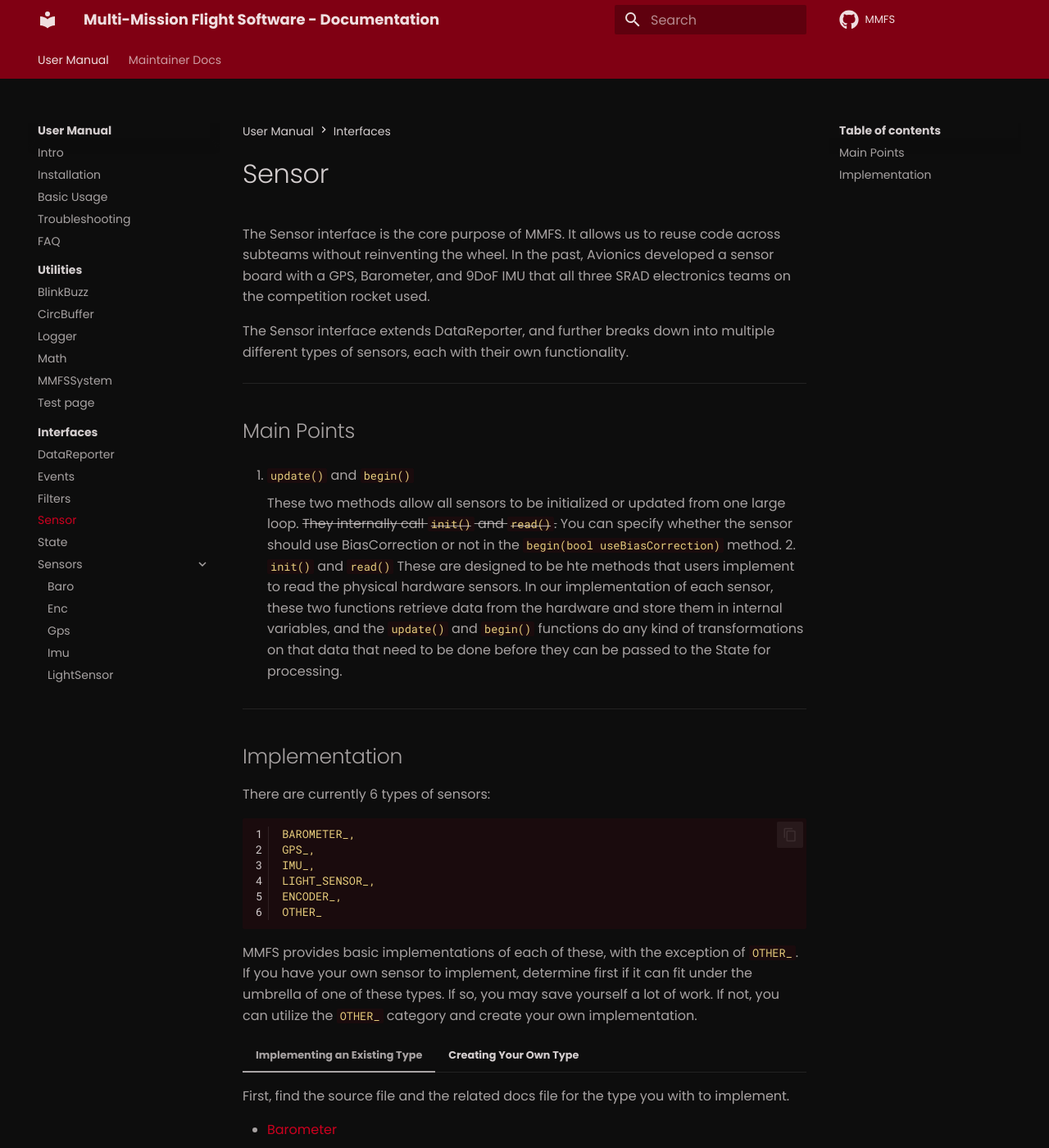
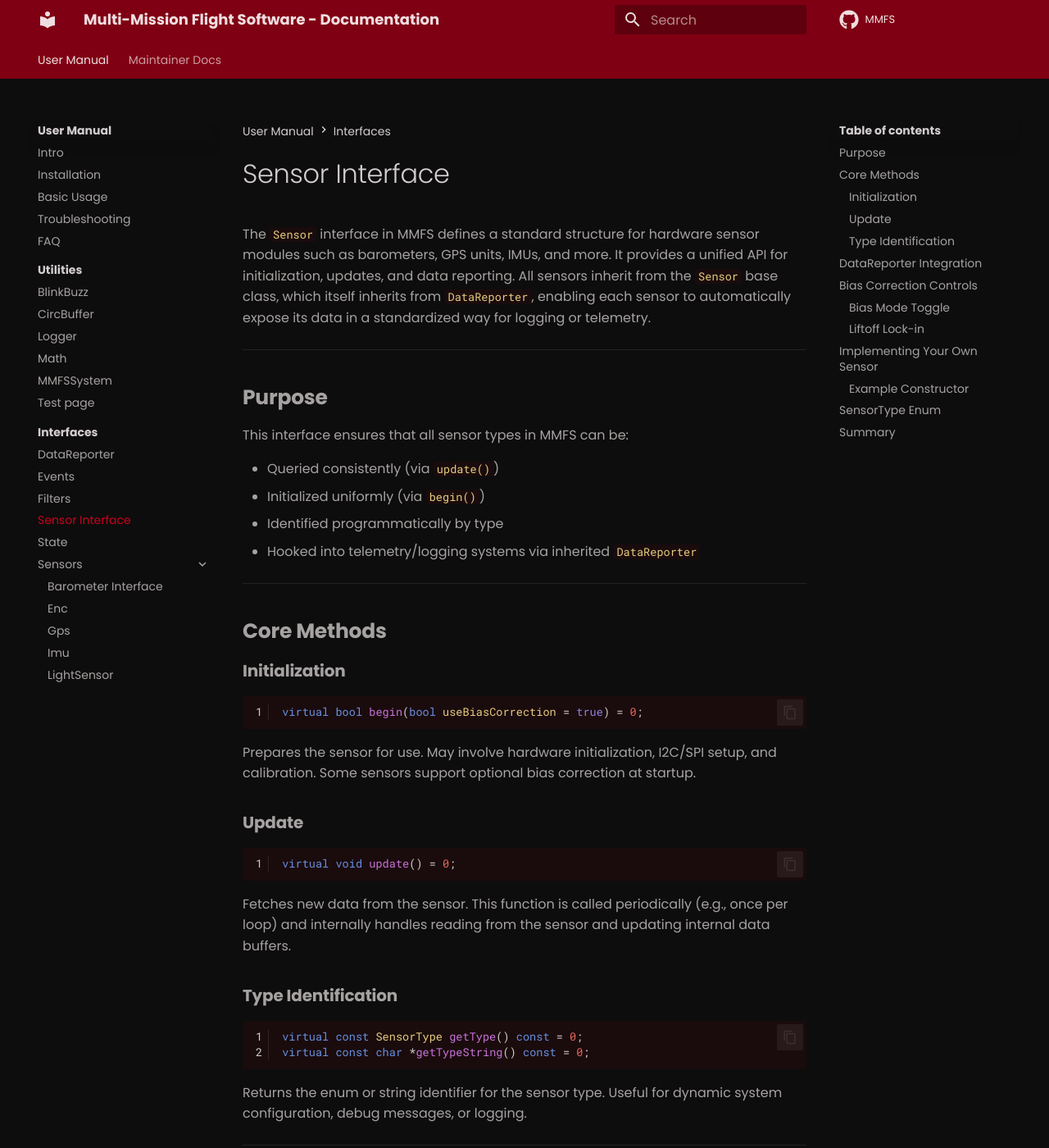
Before and after one commit to Terrapin-Rocket-Team/Multi-Mission-Flight-Software, an MkDocs documentation site: the page built from docs/docs/user-guide/ifaces/sensor.md, in a window 1280 px wide and 1400 px high. Shown: the whole window at 82% size. Built offline with MkDocs 1.6.1 and Material for MkDocs 9.7.7, drawn with Linux system fonts in a browser that asks for light colours; comment, search, counter and statistics services are not loaded; some of the changed text lies outside the part shown.

Commit message:
wrote Baro and re-wrote Sensor

````diff
--- a/docs/docs/user-guide/ifaces/sensor.md
+++ b/docs/docs/user-guide/ifaces/sensor.md
@@ -1,57 +1,142 @@
-# Sensor
+# Sensor Interface
 
-The Sensor interface is the core purpose of MMFS. It allows us to reuse code across subteams without reinventing the wheel. In the past, Avionics developed a sensor board with a GPS, Barometer, and 9DoF IMU that all three SRAD electronics teams on the competition rocket used.
-
-The Sensor interface extends DataReporter, and further  breaks down into multiple different types of sensors, each with their own functionality.
+The `Sensor` interface in MMFS defines a standard structure for hardware sensor modules such as barometers, GPS units, IMUs, and more. It provides a unified API for initialization, updates, and data reporting. All sensors inherit from the `Sensor` base class, which itself inherits from `DataReporter`, enabling each sensor to automatically expose its data in a standardized way for logging or telemetry.
 
 ---
 
-## Main Points
+## **Purpose**
 
-1. `update()` and `begin()`
+This interface ensures that all sensor types in MMFS can be:
 
-    These two methods allow all sensors to be initialized or updated from one large loop. ~~They internally call `init()` and `read()`.~~ You can specify whether the sensor should use BiasCorrection or not in the `begin(bool useBiasCorrection)` method.
-2. `init()` and `read()`
-    These are designed to be hte methods that users implement to read the physical hardware sensors. In our implementation of each sensor, these two functions retrieve data from the hardware and store them  in internal variables, and the `update()` and `begin()` functions do any kind of transformations on that data that need to be done before they can be passed to the State for processing.
+* Queried consistently (via `update()`)
+* Initialized uniformly (via `begin()`)
+* Identified programmatically by type
+* Hooked into telemetry/logging systems via inherited `DataReporter`
 
 ---
 
-## Implementation
+## **Core Methods**
 
-There are currently 6 types of sensors:
+### **Initialization**
 
-```
-BAROMETER_,
-GPS_,
-IMU_,
-LIGHT_SENSOR_,
-ENCODER_,
-OTHER_
+```cpp
+virtual bool begin(bool useBiasCorrection = true) = 0;
 ```
 
-MMFS provides basic implementations of each of these, with the exception of `OTHER_`. If you have your own sensor to implement, determine first if it can fit under the umbrella of one of these types. If so, you may save yourself a lot of work. If not, you can utilize the `OTHER_` category and create your own implementation.
+Prepares the sensor for use. May involve hardware initialization, I2C/SPI setup, and calibration. Some sensors support optional bias correction at startup.
 
-/// tab | Implementing an Existing Type
+### **Update**
 
-First, find the source file and the related docs file for the type you with to implement.
+```cpp
+virtual void update() = 0;
+```
 
-- [Barometer](baro.md)
-- [Encoder](enc.md)
-- [GPS](gps.md)
-- [IMU](imu.md)
-- [LightSensor](light.md)
+Fetches new data from the sensor. This function is called periodically (e.g., once per loop) and internally handles reading from the sensor and updating internal data buffers.
 
-Next, find a library online that interfaces with your sensor of choice. We use Adafruit's and SparkFun's libraries mostly, but there are many of them out there. This makes it much easier to interface with the hardware, allowing you to focus on functionality without worrying about writing to individual registers. When you find one, great!
+### **Type Identification**
 
-Go into the docs for the type of sensor your using and see how we set them up. Essentially, you should only have to override the init() and read() methods, allowing you to quickly get up and running with your new sensor.
+```cpp
+virtual const SensorType getType() const = 0;
+virtual const char *getTypeString() const = 0;
+```
 
-!!! note
+Returns the enum or string identifier for the sensor type. Useful for dynamic system configuration, debug messages, or logging.
 
-    As an aside, almost every sensor we use has I2C capabilities that we leverage. You may see specific code related to that, but if yours uses SPI or some other communication interface, don't worry. You can still use these pre-built interfaces.
+---
 
-///
+## **DataReporter Integration**
 
+Because `Sensor` inherits from `DataReporter`, it can expose internal sensor values to the logging and telemetry system.
 
-/// tab | Creating Your Own Type
+To expose a new value:
 
-///
+```cpp
+addColumn(FLOAT, &temperature, "Temp");
+```
+
+To remove a value:
+
+```cpp
+removeColumn("Temp");
+```
+
+The `DataReporter` base handles linked list management of these columns, automatic formatting of values, and integration with the Logger.
+
+---
+
+## **Bias Correction Controls**
+
+### **Bias Mode Toggle**
+
+```cpp
+void setBiasCorrectionMode(bool mode);
+```
+
+Determines whether the sensor should continuously zero itself using incoming data (useful for IMUs).
+
+### **Liftoff Lock-in**
+
+```cpp
+void markLiftoff();
+```
+
+Disables ongoing bias correction. Typically called once the rocket leaves the pad.
+
+---
+
+## **Implementing Your Own Sensor**
+
+To implement your own sensor, inherit from `Sensor` and define the following:
+
+```cpp
+class MySensor : public Sensor {
+public:
+    bool begin(bool useBiasCorrection = true) override;
+    void update() override;
+    SensorType getType() const override { return OTHER_; }
+    const char* getTypeString() const override { return "MY_SENSOR"; }
+};
+```
+
+In the constructor, register your output values using the inherited `addColumn()` methods.
+
+### **Example Constructor**
+
+```cpp
+MySensor::MySensor() {
+    addColumn(FLOAT, &someValue, "Some Value");
+    addColumn(BOOL, &statusFlag, "Status");
+}
+```
+
+---
+
+## **SensorType Enum**
+
+```cpp
+enum SensorType {
+    BAROMETER_,
+    GPS_,
+    IMU_,
+    LIGHT_SENSOR_,
+    RADIO_,
+    RTC_,
+    ENCODER_,
+    OTHER_
+};
+```
+
+Use these types to categorize your sensor. If none fit, use `OTHER_`.
+
+---
+
+## **Summary**
+
+* All sensors inherit from `Sensor`, which requires `begin()`, `update()`, and type reporting methods.
+* Sensors automatically plug into the telemetry/logging system via `DataReporter`.
+* Bias correction and liftoff control allow for zeroing and stabilization of certain sensors.
+* Extending the system with new sensors is easy—just inherit and override.
+
+---
+
+Written by ChatGPT. May not be fully accurate; verify before flight.
````
Also changed, not shown: docs/docs/user-guide/ifaces/sensors/baro.md (+164 -0 lines).
